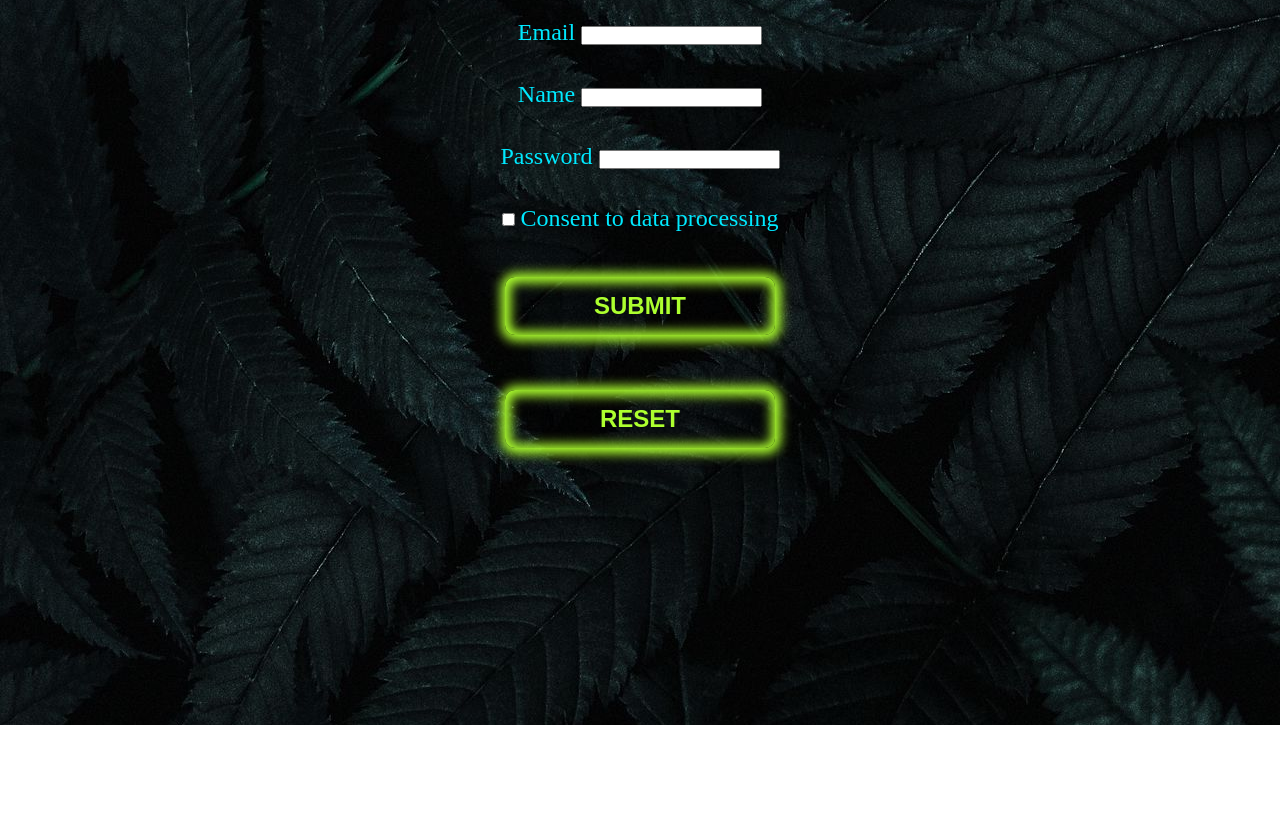
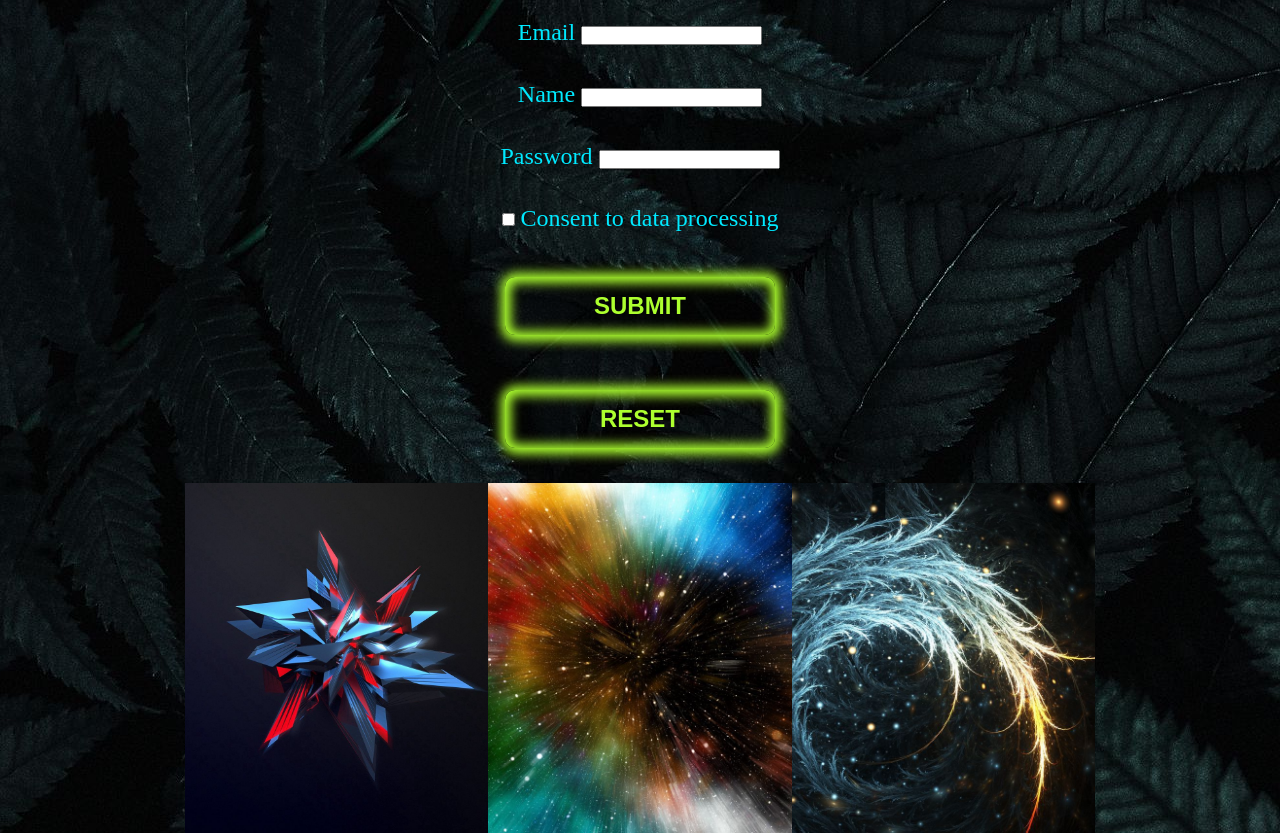
Before and after one commit to DarkCode13138/artem_project, a plain HTML site: page pages/feedback.html in a window 1280 px wide. Shown: the part 75-908 px from the top of the page. Before the commit the page ends 800 px from the top, so only its background shows below. Drawn offline with Linux system fonts and the light colour scheme.

Commit message:
rework feedback and add img

```diff
--- a/pages/feedback.html
+++ b/pages/feedback.html
@@ -45,6 +45,21 @@
 		</form>
 	</div>
 </section>
+<section class="section">
+	<div class="container">
+		<div class="visual">
+			<div class="visual__img1">
+				<img class="visual-img" src="../image/test1.jpg" alt="test1">
+			</div>
+			<div class="visual__img2">
+				<img class="visual-img" src="../image/test2.jpg" alt="test2">
+			</div>
+			<div class="visual__img3">
+				<img class="visual-img" src="../image/test3.jpg" alt="test3">
+			</div>
+		</div>
+	</div>
+</section>
 </body>
 
 </html>
--- a/style-CSS/style-feedback.css
+++ b/style-CSS/style-feedback.css
@@ -12,6 +12,10 @@
 	margin: 0;
 	padding: 0;
 	box-sizing: border-box;
+}
+
+img {
+	max-width: 100%;
 }
 
 .container {
@@ -75,3 +79,19 @@ body {
 	padding: 10px;
 	color: var(--color-cyan);
 }
+
+.visual {
+	font-size: 0;
+}
+
+.visual__img1, .visual__img2, .visual__img3 {
+	display: inline-block;
+	max-width: 33%;
+	height: 350px;
+}
+
+.visual-img {
+	object-fit: cover;
+	width: 100%;
+	height: 100%;
+}
```
